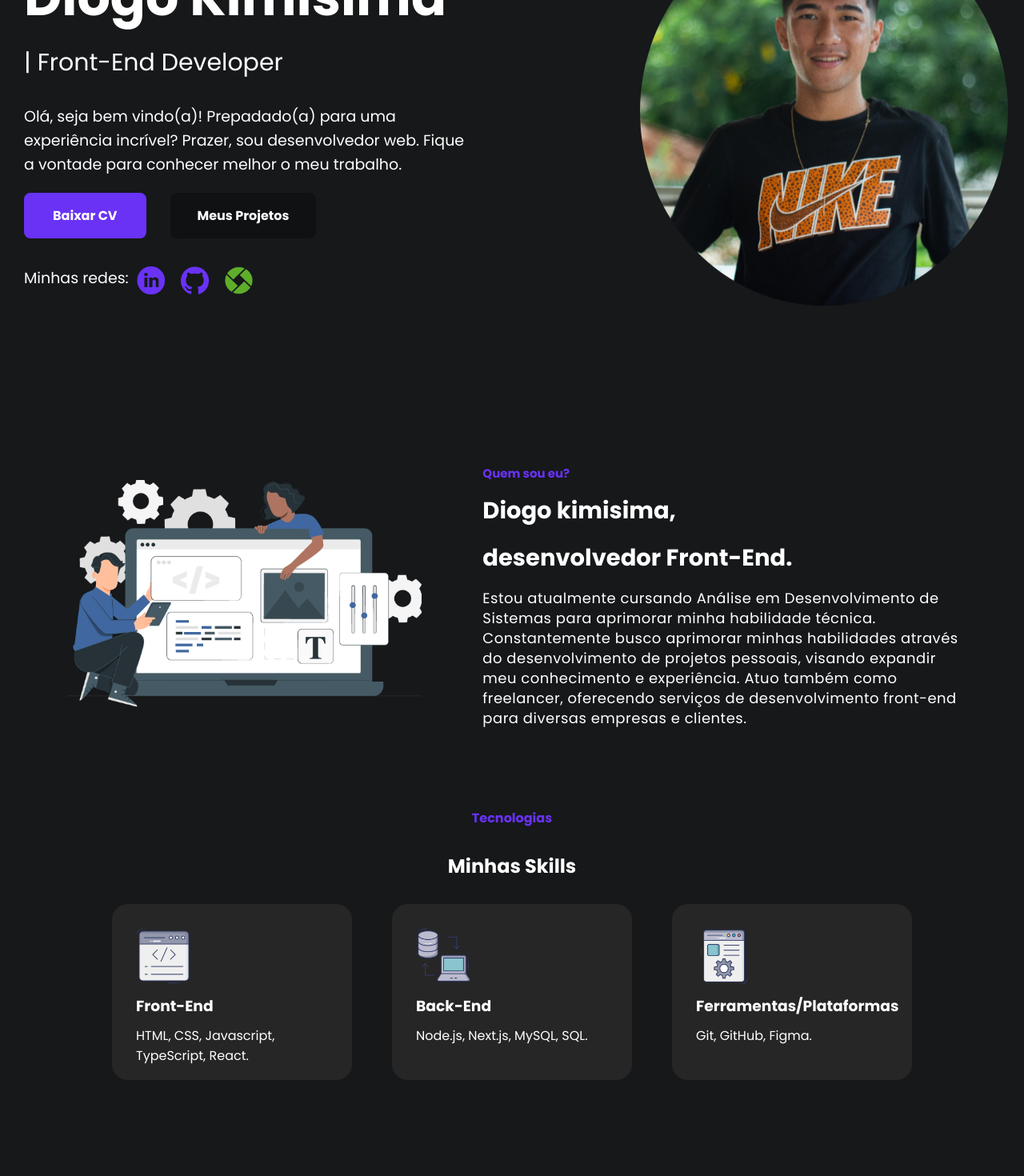
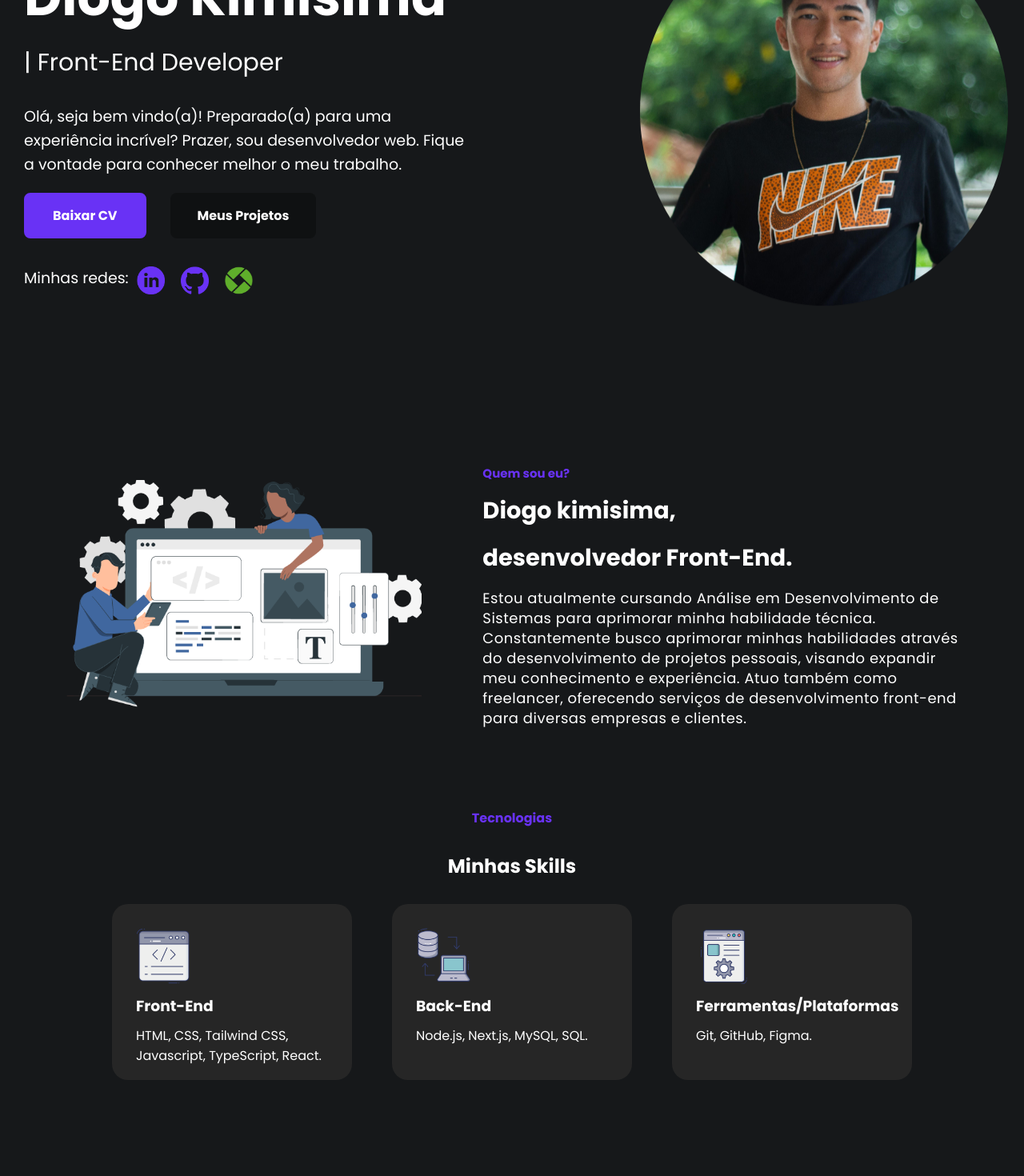
Before and after one commit to diogokimisima/Portfolio, a React (Create React App) app: page / in a window 1280 px wide. Shown: the part 260-1730 px from the top of the page at 80% size. Built offline with nearby package versions, Linux system fonts and the light colour scheme.

Commit message:
arrumando erros ortograficos

```diff
--- a/src/Components/Home/index.jsx
+++ b/src/Components/Home/index.jsx
@@ -13,7 +13,7 @@ export default function Home() {
                     <span className='span-desc'>Software Developer</span>
                     <h1 className='titulo-principal'>Diogo Kimisima</h1>
                     <span className='span'>| Front-End Developer</span>
-                    <p>Olá, seja bem vindo(a)! Prepadado(a) para uma experiência incrível? Prazer, sou desenvolvedor web. Fique a vontade para conhecer melhor o meu trabalho.</p>
+                    <p>Olá, seja bem vindo(a)! Preparado(a) para uma experiência incrível? Prazer, sou desenvolvedor web. Fique a vontade para conhecer melhor o meu trabalho.</p>
 
                     <div className='secao-link'>
                         <a className='link link-baixarCV' href="curriculo.pdf" download>Baixar CV</a>
--- a/src/Components/Skills/index.jsx
+++ b/src/Components/Skills/index.jsx
@@ -16,7 +16,7 @@ export default function Skills() {
                     <div className='descricao-skills'>
                         <img className='img-descricao' src={logoFront} alt="icone-front"></img>
                         <h3 className='titulo-descricao'>Front-End</h3>
-                        <p className='paragrafo-descricao'>HTML, CSS, Javascript, TypeScript, React.</p>
+                        <p className='paragrafo-descricao'>HTML, CSS, Tailwind CSS, Javascript, TypeScript, React.</p>
                     </div>
                 </article>
 
```
